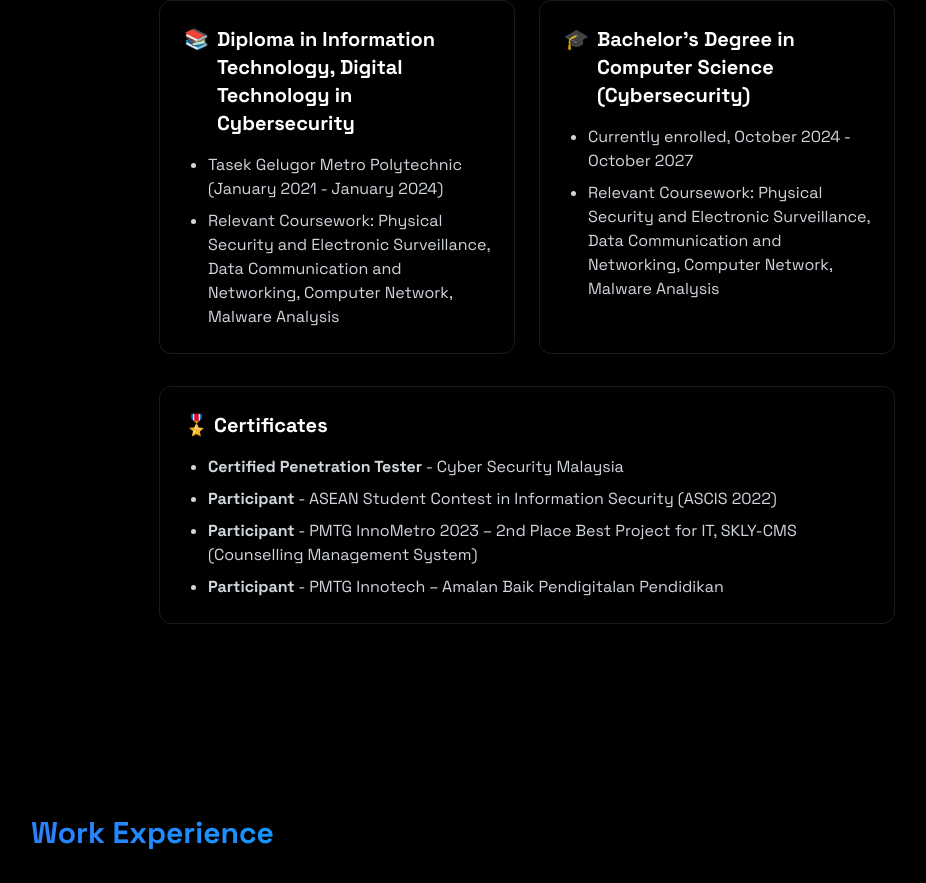
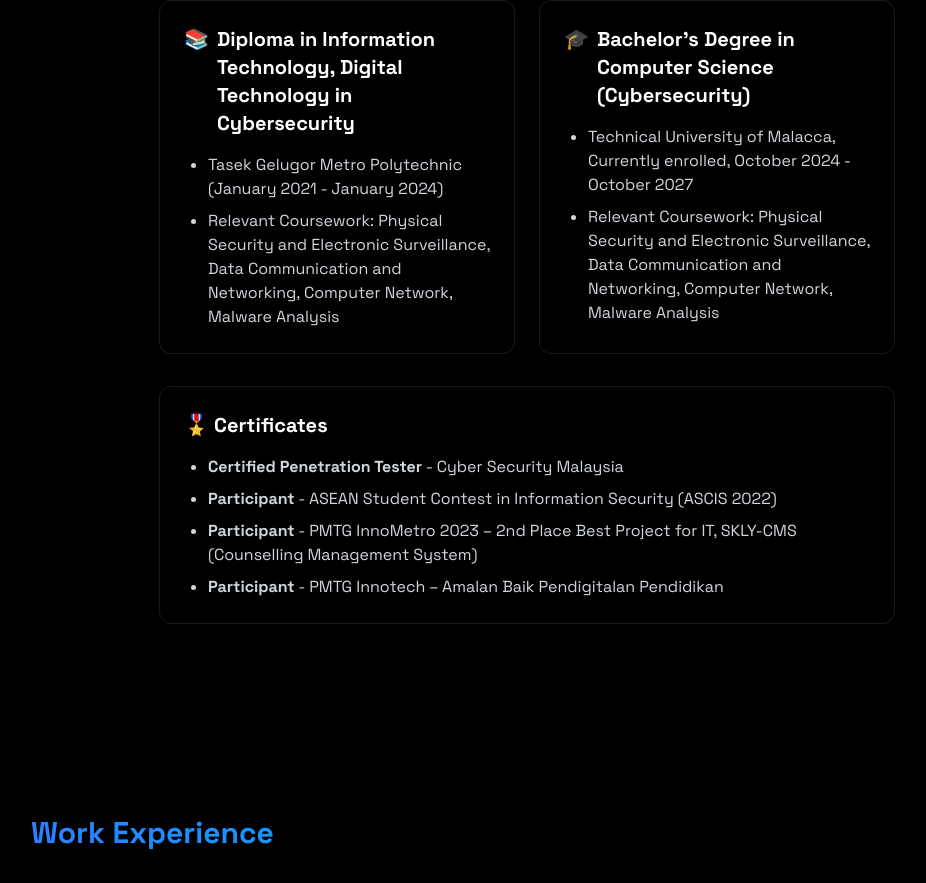
Before and after one commit to Apitpr0/Apitpr0.github.io, a React (Vite) app: page / in a window 1280 px wide. Shown: the part 1638-2521 px from the top of the page, without its empty margins (113-1039 px from the left). Built offline with nearby package versions, Linux system fonts and the light colour scheme.

Commit message:
fix - add university name

```diff
--- a/src/components/sections/About.jsx
+++ b/src/components/sections/About.jsx
@@ -138,7 +138,7 @@
               <span>Bachelor’s Degree in Computer Science (Cybersecurity)</span>
             </h3>
             <ul className="list-disc list-outside pl-6 text-gray-300 space-y-2">
-              <li>Currently enrolled, October 2024 - October 2027</li>
+              <li>Technical University of Malacca, Currently enrolled, October 2024 - October 2027</li>
             </ul>
             <ul className="list-disc list-outside pl-6 text-gray-300 space-y-2 mt-2">
               <li>
```
